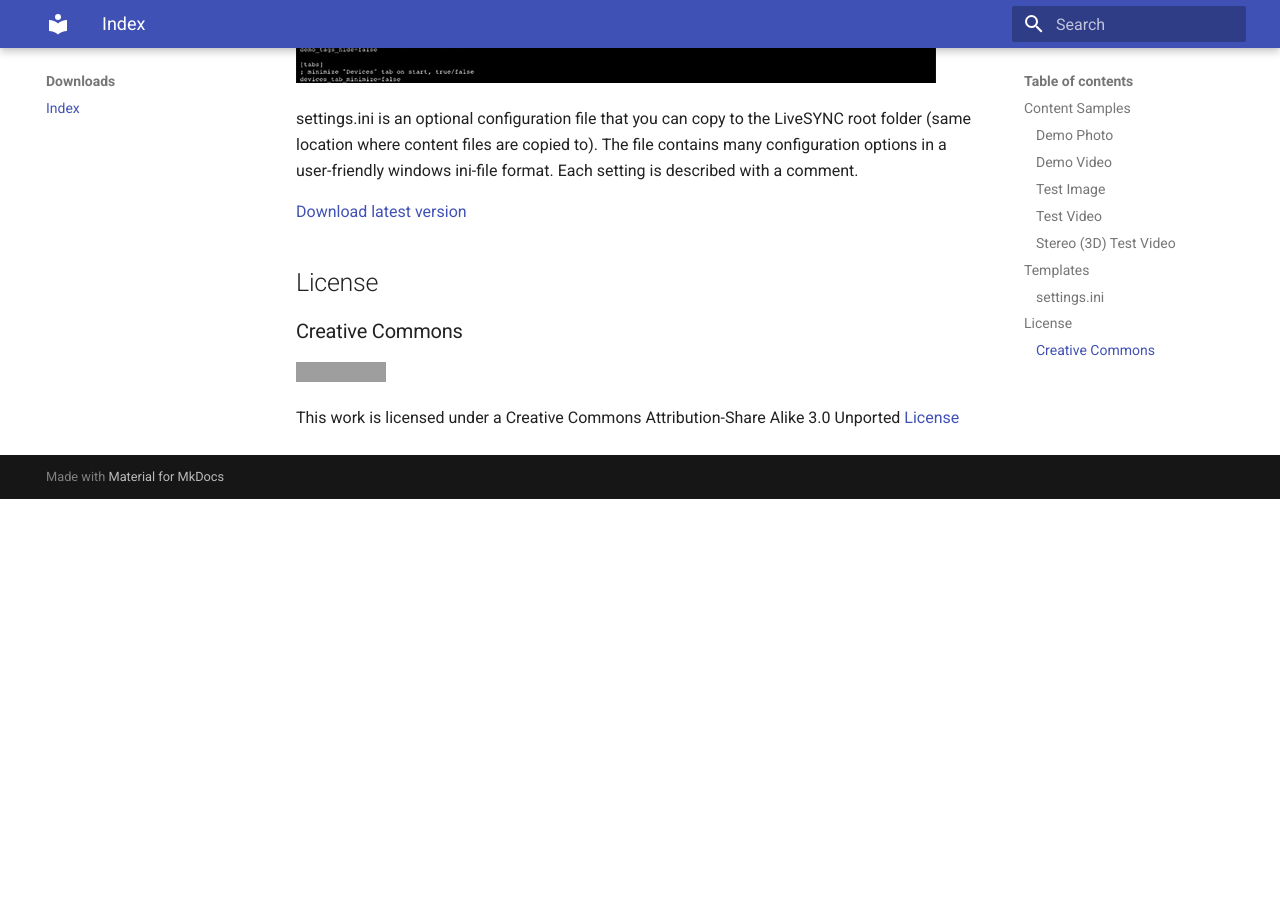
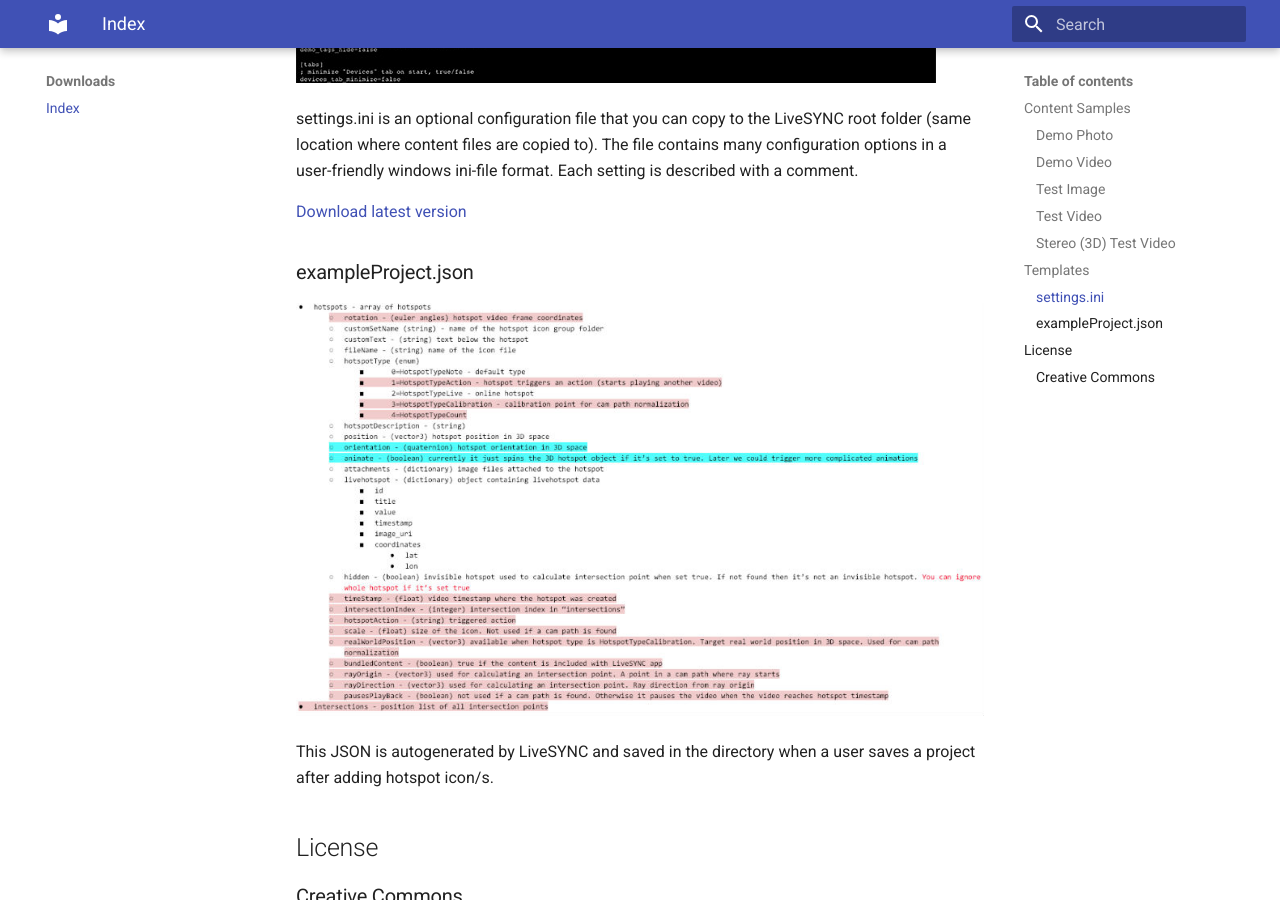
Before and after one commit to FinweLtd/doc-livesync-all, an MkDocs documentation site: the page built from docs/downloads/downloads.md, in a window 1280 px wide and 900 px high, scrolled down 4875 px. Built offline with MkDocs 1.6.1 and Material for MkDocs 9.7.7, drawn with Linux system fonts in a browser that asks for light colours; before the commit the page ends 5374 px from its top, so only the background shows below that; grey boxes are pictures that could not be loaded.

Commit message:
User guide/editor: added a not on how projects are saved in LiveSYNC and put a link that redirects to an example JSON file on downloads.

```diff
--- a/docs/downloads/downloads.md
+++ b/docs/downloads/downloads.md
@@ -97,6 +97,13 @@ user-friendly windows ini-file format. Each setting is described with a comment.
 
 [Download latest version](https://raw.githubusercontent.com/FinweLtd/cfg-livesync-player/master/settings.ini)
 
+### exampleProject.json
+
+![Image](img/normalizationJSON.jpg)
+
+This JSON is autogenerated by LiveSYNC and saved in the directory when a user saves a project after adding hotspot icon/s.
+
+
 ## License
 
 ### Creative Commons
```
Also changed, not shown: docs/user_guide/editor.md (+4 -0 lines), docs/downloads/img/normalizationJSON.jpg (added).
